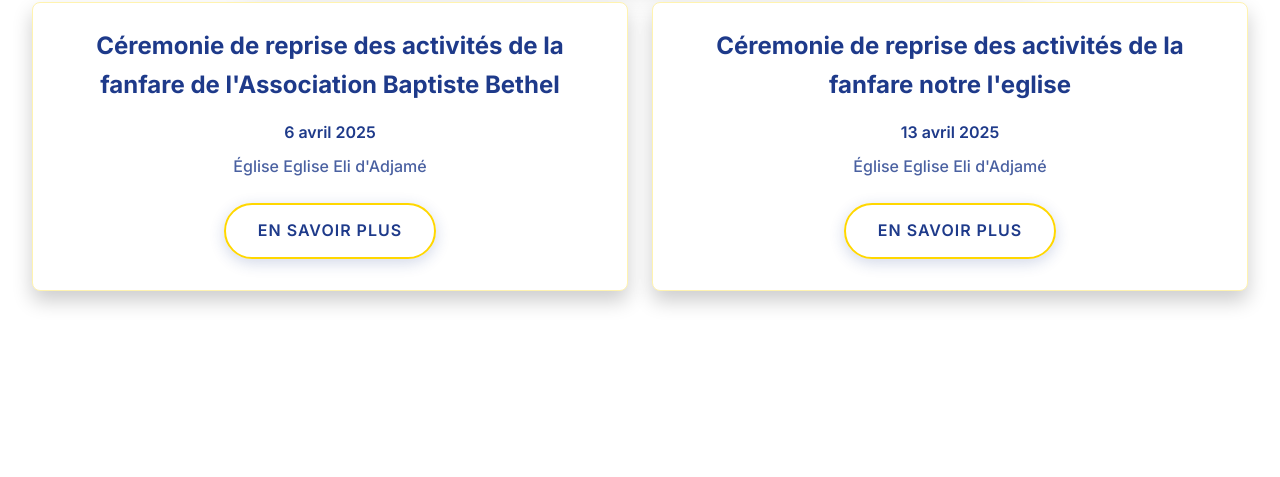
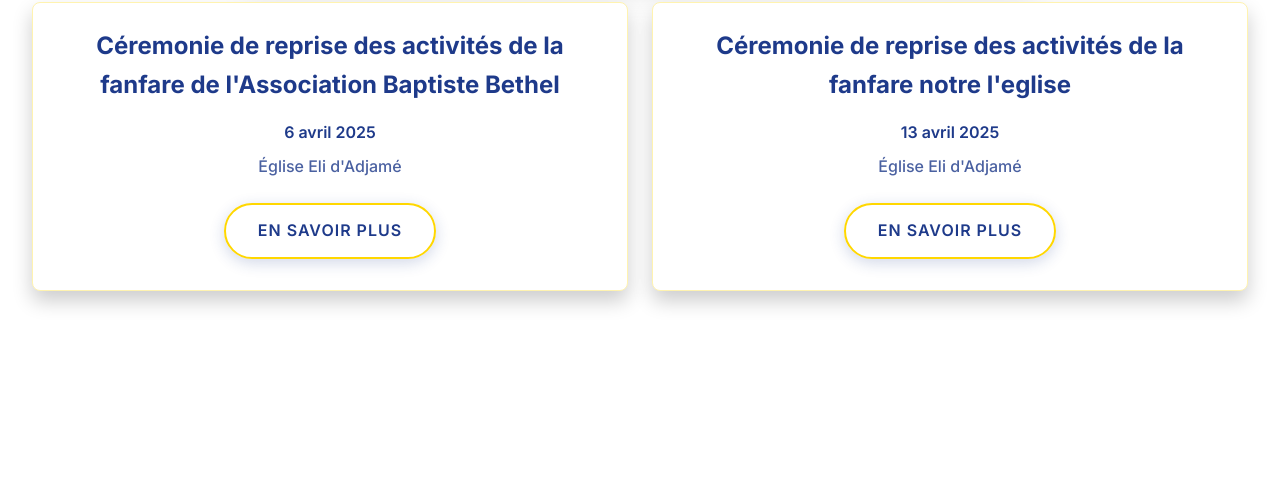
Before and after one commit to DanielShofela/ELIJAH_BAND_SITE, a plain HTML site: page index.html in a window 1280 px wide. Shown: the part 1724-2201 px from the top of the page. Drawn offline with Linux system fonts and the light colour scheme.

Commit message:
Update index.html

```diff
--- a/index.html
+++ b/index.html
@@ -92,13 +92,13 @@
                 <div class="event-card">
                     <h3>Céremonie de reprise des activités de la fanfare de l'Association Baptiste Bethel</h3>
                     <p class="event-date">6 avril 2025</p>
-                    <p class="event-location">Église Eglise Eli d'Adjamé</p>
+                    <p class="event-location">Église Eli d'Adjamé</p>
                     <a href="evenements.html" class="btn">En savoir plus</a>
                 </div>
                 <div class="event-card">
                     <h3>Céremonie de reprise des activités de la fanfare notre l'eglise</h3>
                     <p class="event-date">13 avril 2025</p>
-                    <p class="event-location">Église Eglise Eli d'Adjamé</p>
+                    <p class="event-location">Église Eli d'Adjamé</p>
                     <a href="evenements.html" class="btn">En savoir plus</a>
                 </div>
             </div>
```
